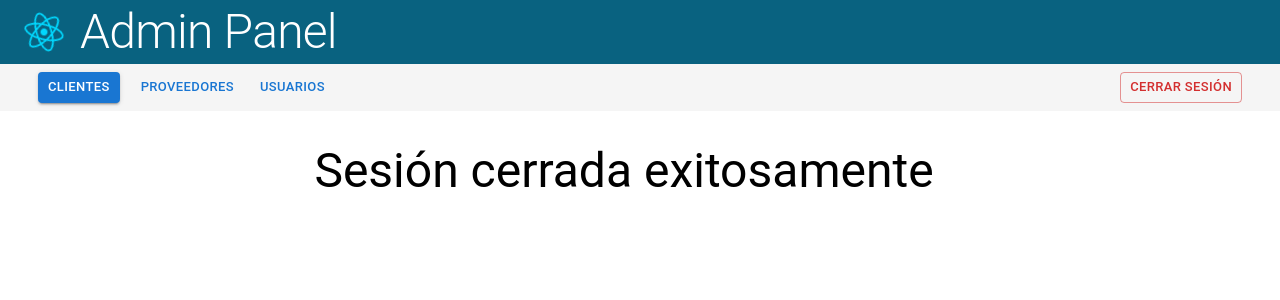
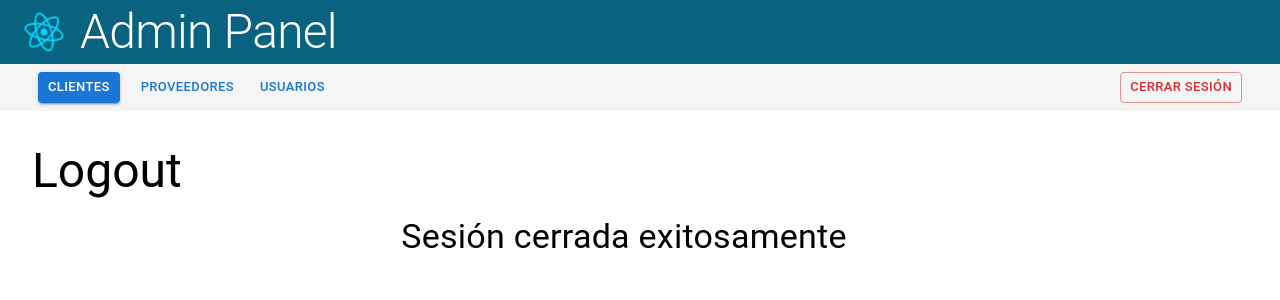
Before and after one commit to AndresFelipeMunozAguilar/react_router_learning-taller_entornos, a React (Vite) app: page /log-out in a window 1280 px wide. Both pictures are taken after a click on the button "SÍ". Shown: the top 300 px of the page. Built offline with nearby package versions, Linux system fonts and the light colour scheme; some icons are missing.

Commit message:
añadir títulos a cada componente como especifican los requerimientos

```diff
--- a/src/Pages/Clients.jsx
+++ b/src/Pages/Clients.jsx
@@ -13,6 +13,9 @@ const Clients = () => {
 
     return (
         <div style={{ margin: '2rem' }}>
+            <Typography variant="h3" gutterBottom>
+                Clientes
+            </Typography>
             <Grid container spacing={4}>
                 {clientsData.map((client, index) => (
                     <Grid item size={{ xs: 12, sm: 6, md: 3 }} key={index}>
--- a/src/Pages/Logout.jsx
+++ b/src/Pages/Logout.jsx
@@ -28,10 +28,15 @@ const Logout = () => {
             minHeight="100vh"
             sx={{ margin: '2rem' }}
         >
+            <Box sx={{ width: '100%', textAlign: 'left' }}>
+                <Typography variant="h3" gutterBottom>
+                    Logout
+                </Typography>
+            </Box>
             {!loggedOut ? (
                 <>
                     <Stack spacing={2} direction="column" alignItems="center">
-                        <Typography variant="h3">¿Quieres cerrar la sesión?</Typography>
+                        <Typography variant="h4">¿Quieres cerrar la sesión?</Typography>
                         <Stack spacing={2} direction="row" alignItems="center">
                             <Button variant="contained" color="primary" onClick={handleYes} style={{ margin: '0.5rem' }}>
                                 Sí
@@ -44,7 +49,7 @@ const Logout = () => {
                 </>
             ) : (
                 <Stack spacing={2} direction="row" alignItems="center">
-                    <Typography variant="h3">
+                    <Typography variant="h4">
                         Sesión cerrada exitosamente
                     </Typography>
                     <CheckCircleIcon style={{ color: 'green', fontSize: '2rem' }} />
--- a/src/Pages/Providers.jsx
+++ b/src/Pages/Providers.jsx
@@ -1,5 +1,5 @@
 import React from 'react';
-import { Table, TableBody, TableCell, TableContainer, TableHead, TableRow, Paper } from '@mui/material';
+import { Table, TableBody, TableCell, TableContainer, TableHead, TableRow, Paper, Typography } from '@mui/material';
 
 const Providers = () => {
     const providersData = [
@@ -12,6 +12,9 @@ const Providers = () => {
 
     return (
         <div style={{ margin: '2rem' }}>
+            <Typography variant="h3" gutterBottom>
+                Proveedores
+            </Typography>
             <TableContainer component={Paper}>
                 <Table elevation={5}>
                     <TableHead>
--- a/src/Pages/Users.jsx
+++ b/src/Pages/Users.jsx
@@ -1,5 +1,5 @@
 import React from 'react';
-import { Table, TableBody, TableCell, TableContainer, TableHead, TableRow, Paper } from '@mui/material';
+import { Table, TableBody, TableCell, TableContainer, TableHead, TableRow, Paper, Typography } from '@mui/material';
 
 const Users = () => {
     const usersData = [
@@ -12,6 +12,9 @@ const Users = () => {
 
     return (
         <div style={{ margin: '2rem' }}>
+            <Typography variant="h3" gutterBottom>
+                Usuarios
+            </Typography>
             <TableContainer component={Paper}>
                 <Table>
                     <TableHead>
```
